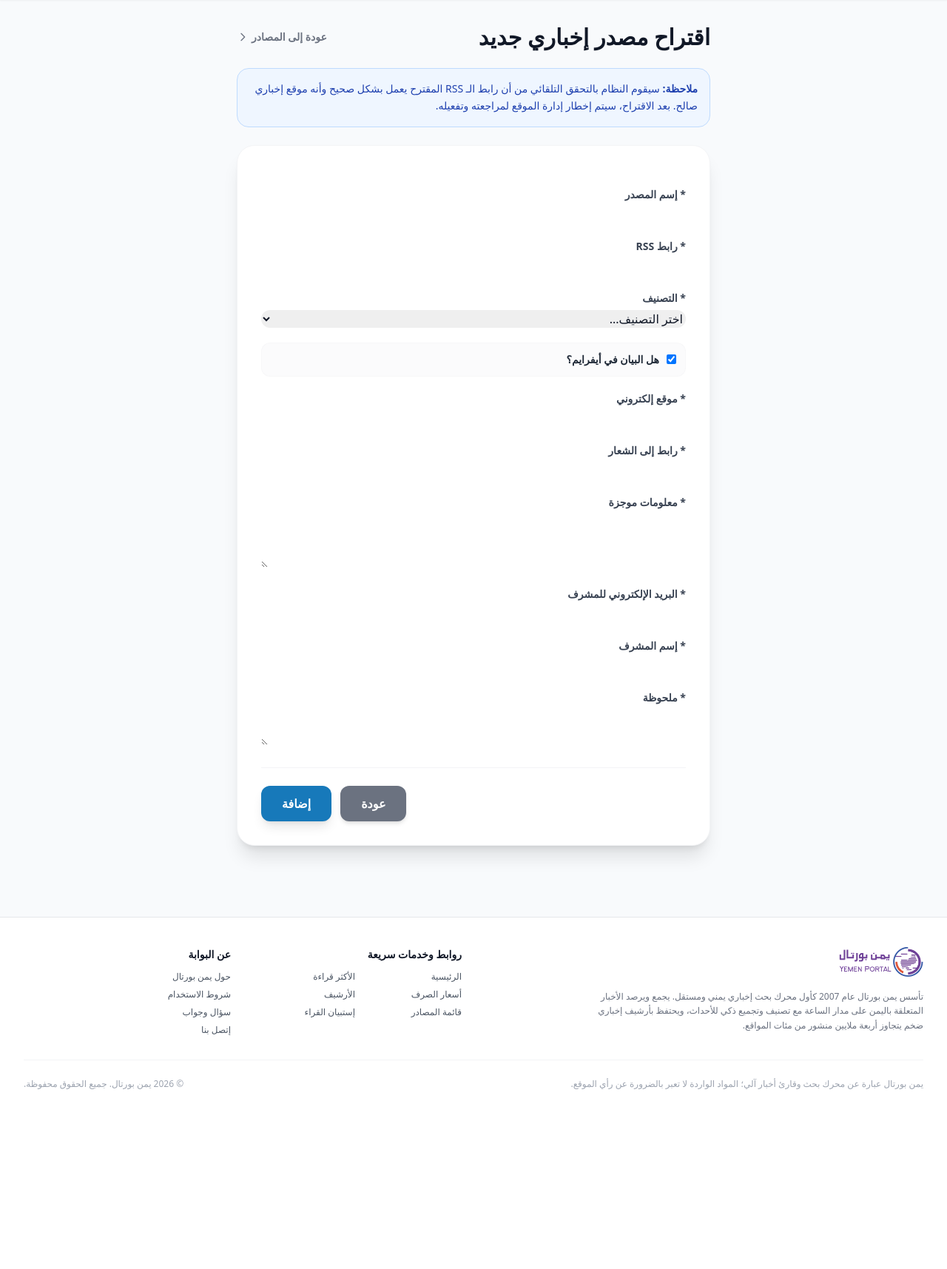
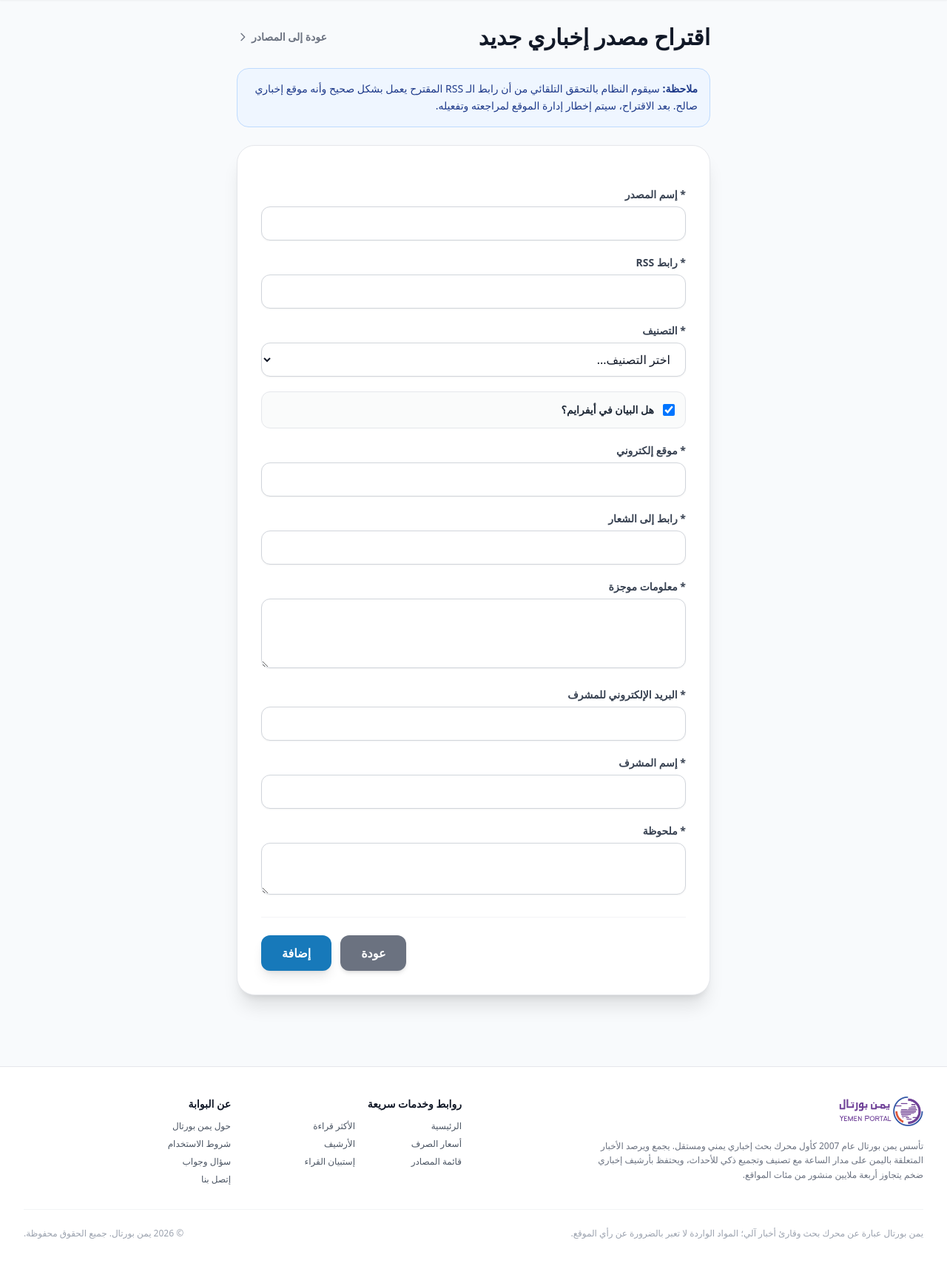
Before and after one commit to wsaqaf/yemenportal, a Django app: page /sources/suggest/ in a window 1280 px wide. Shown: the part 65-1780 px from the top of the page at 74% size. Before the commit the page ends 1537 px from the top, so only its background shows below. Run offline with Django 4.2, Linux system fonts and the light colour scheme; the visitor is signed in with stand-in values (Sample User, id 1); data that the repository does not hold is empty; parts of the project's set-up code (start-up, migrations or seed data) failed here and were passed over; some libraries are stand-ins or nearby versions.

Commit message:
Fix border, padding, and styling on source suggestion and source forms

```diff
--- a/apps/sources/forms.py
+++ b/apps/sources/forms.py
@@ -1,5 +1,21 @@
 from django import forms
 from .models import Source
+
+INPUT_CLASSES = (
+    'w-full px-4 py-2.5 rounded-xl border border-gray-300 dark:border-slate-600 '
+    'bg-white dark:bg-slate-700 text-gray-900 dark:text-slate-100 placeholder-gray-400 '
+    'shadow-sm focus:border-primary focus:ring-2 focus:ring-primary/20 focus:outline-none transition-all'
+)
+
+SELECT_CLASSES = (
+    'w-full px-4 py-2.5 rounded-xl border border-gray-300 dark:border-slate-600 '
+    'bg-white dark:bg-slate-700 text-gray-900 dark:text-slate-100 shadow-sm '
+    'focus:border-primary focus:ring-2 focus:ring-primary/20 focus:outline-none transition-all cursor-pointer'
+)
+
+CHECKBOX_CLASSES = (
+    'w-4 h-4 rounded border border-gray-300 dark:border-slate-600 text-primary focus:ring-primary cursor-pointer'
+)
 
 class SourceForm(forms.ModelForm):
     class Meta:
@@ -16,15 +32,15 @@
             'note'
         ]
         widgets = {
-            'name': forms.TextInput(attrs={'class': 'w-full rounded-xl border-gray-400 focus:border-primary focus:ring-primary'}),
-            'link': forms.URLInput(attrs={'class': 'w-full rounded-xl border-gray-400 focus:border-primary focus:ring-primary'}),
-            'website': forms.URLInput(attrs={'class': 'w-full rounded-xl border-gray-400 focus:border-primary focus:ring-primary'}),
-            'brief_info': forms.Textarea(attrs={'rows': 3, 'class': 'w-full rounded-xl border-gray-400 focus:border-primary focus:ring-primary'}),
-            'state': forms.Select(attrs={'class': 'w-full rounded-xl border-gray-400 focus:border-primary focus:ring-primary'}),
-            'approve_state': forms.Select(attrs={'class': 'w-full rounded-xl border-gray-400 focus:border-primary focus:ring-primary'}),
-            'iframe_flag': forms.CheckboxInput(attrs={'class': 'rounded text-primary focus:ring-primary'}),
-            'logo_url': forms.URLInput(attrs={'class': 'w-full rounded-xl border-gray-400 focus:border-primary focus:ring-primary'}),
-            'note': forms.Textarea(attrs={'rows': 2, 'class': 'w-full rounded-xl border-gray-400 focus:border-primary focus:ring-primary'}),
+            'name': forms.TextInput(attrs={'class': INPUT_CLASSES}),
+            'link': forms.URLInput(attrs={'class': INPUT_CLASSES}),
+            'website': forms.URLInput(attrs={'class': INPUT_CLASSES}),
+            'brief_info': forms.Textarea(attrs={'rows': 3, 'class': INPUT_CLASSES}),
+            'state': forms.Select(attrs={'class': SELECT_CLASSES}),
+            'approve_state': forms.Select(attrs={'class': SELECT_CLASSES}),
+            'iframe_flag': forms.CheckboxInput(attrs={'class': CHECKBOX_CLASSES}),
+            'logo_url': forms.URLInput(attrs={'class': INPUT_CLASSES}),
+            'note': forms.Textarea(attrs={'rows': 2, 'class': INPUT_CLASSES}),
         }
         labels = {
             'name': 'اسم المصدر',
@@ -51,7 +67,7 @@
     source_type = forms.ChoiceField(
         choices=SOURCE_TYPE_CHOICES,
         label='التصنيف',
-        widget=forms.Select(attrs={'class': 'w-full rounded-xl border-gray-400 focus:border-primary focus:ring-primary'})
+        widget=forms.Select(attrs={'class': SELECT_CLASSES})
     )
 
     class Meta:
@@ -69,15 +85,15 @@
             'note'
         ]
         widgets = {
-            'name': forms.TextInput(attrs={'class': 'w-full rounded-xl border-gray-400 focus:border-primary focus:ring-primary'}),
-            'link': forms.URLInput(attrs={'class': 'w-full rounded-xl border-gray-400 focus:border-primary focus:ring-primary'}),
-            'iframe_flag': forms.CheckboxInput(attrs={'class': 'rounded text-primary focus:ring-primary'}),
-            'website': forms.URLInput(attrs={'class': 'w-full rounded-xl border-gray-400 focus:border-primary focus:ring-primary'}),
-            'logo_url': forms.URLInput(attrs={'class': 'w-full rounded-xl border-gray-400 focus:border-primary focus:ring-primary'}),
-            'brief_info': forms.Textarea(attrs={'rows': 3, 'class': 'w-full rounded-xl border-gray-400 focus:border-primary focus:ring-primary'}),
-            'admin_email': forms.EmailInput(attrs={'class': 'w-full rounded-xl border-gray-400 focus:border-primary focus:ring-primary'}),
-            'admin_name': forms.TextInput(attrs={'class': 'w-full rounded-xl border-gray-400 focus:border-primary focus:ring-primary'}),
-            'note': forms.Textarea(attrs={'rows': 2, 'class': 'w-full rounded-xl border-gray-400 focus:border-primary focus:ring-primary'}),
+            'name': forms.TextInput(attrs={'class': INPUT_CLASSES}),
+            'link': forms.URLInput(attrs={'class': INPUT_CLASSES}),
+            'iframe_flag': forms.CheckboxInput(attrs={'class': CHECKBOX_CLASSES}),
+            'website': forms.URLInput(attrs={'class': INPUT_CLASSES}),
+            'logo_url': forms.URLInput(attrs={'class': INPUT_CLASSES}),
+            'brief_info': forms.Textarea(attrs={'rows': 3, 'class': INPUT_CLASSES}),
+            'admin_email': forms.EmailInput(attrs={'class': INPUT_CLASSES}),
+            'admin_name': forms.TextInput(attrs={'class': INPUT_CLASSES}),
+            'note': forms.Textarea(attrs={'rows': 2, 'class': INPUT_CLASSES}),
         }
         labels = {
             'name': 'إسم المصدر',
--- a/templates/sources/suggest_form.html
+++ b/templates/sources/suggest_form.html
@@ -9,28 +9,27 @@
 
     <!-- Header -->
     <div class="mb-6 flex items-center justify-between">
-        <h1 class="text-3xl font-extrabold text-gray-900">اقتراح مصدر إخباري جديد</h1>
-        <a href="{% url 'sources:source_list' %}" class="text-sm font-bold text-gray-500 hover:text-primary transition-colors flex items-center gap-1">
+        <h1 class="text-3xl font-black text-gray-900 dark:text-white">اقتراح مصدر إخباري جديد</h1>
+        <a href="{% url 'sources:source_list' %}" class="text-sm font-bold text-gray-500 dark:text-slate-400 hover:text-primary dark:hover:text-primary transition-colors flex items-center gap-1">
             <span>عودة إلى المصادر</span>
             <svg class="w-4 h-4" fill="none" stroke="currentColor" viewBox="0 0 24 24"><path stroke-linecap="round" stroke-linejoin="round" stroke-width="2" d="M9 5l7 7-7 7"></path></svg>
         </a>
     </div>
 
     <!-- Alert / Message -->
-    <div class="bg-blue-50 border border-blue-200 text-blue-800 rounded-2xl p-4 mb-6 text-sm leading-relaxed">
+    <div class="bg-blue-50 dark:bg-blue-950/40 border border-blue-200 dark:border-blue-900/60 text-blue-900 dark:text-blue-300 rounded-2xl p-4 mb-6 text-sm leading-relaxed">
         <strong>ملاحظة:</strong>
         سيقوم النظام بالتحقق التلقائي من أن رابط الـ RSS المقترح يعمل بشكل صحيح وأنه موقع إخباري صالح. بعد الاقتراح، سيتم إخطار إدارة الموقع لمراجعته وتفعيله.
     </div>
 
     <!-- Form Card -->
-    <div class="bg-white rounded-3xl shadow-xl border border-gray-100 p-8">
+    <div class="bg-white dark:bg-slate-800 rounded-3xl shadow-xl border border-gray-200 dark:border-slate-700 p-8 transition-colors">
         <form method="POST" class="space-y-6">
             {% csrf_token %}
 
-            <!-- Custom Styled Fields to match the user's screenshot exactly -->
             <div class="space-y-5">
                 <div>
-                    <label class="block text-sm font-bold text-gray-700 mb-1.5">* إسم المصدر</label>
+                    <label class="block text-sm font-bold text-gray-700 dark:text-slate-200 mb-1.5">* إسم المصدر</label>
                     {{ form.name }}
                     {% if form.name.errors %}
                         <p class="text-red-500 text-xs mt-1">{{ form.name.errors.0 }}</p>
@@ -38,7 +37,7 @@
                 </div>
 
                 <div>
-                    <label class="block text-sm font-bold text-gray-700 mb-1.5">* رابط RSS</label>
+                    <label class="block text-sm font-bold text-gray-700 dark:text-slate-200 mb-1.5">* رابط RSS</label>
                     {{ form.link }}
                     {% if form.link.errors %}
                         <p class="text-red-500 text-xs mt-1">{{ form.link.errors.0 }}</p>
@@ -46,20 +45,20 @@
                 </div>
 
                 <div>
-                    <label class="block text-sm font-bold text-gray-700 mb-1.5">* التصنيف</label>
+                    <label class="block text-sm font-bold text-gray-700 dark:text-slate-200 mb-1.5">* التصنيف</label>
                     {{ form.source_type }}
                     {% if form.source_type.errors %}
                         <p class="text-red-500 text-xs mt-1">{{ form.source_type.errors.0 }}</p>
                     {% endif %}
                 </div>
 
-                <div class="flex items-center gap-2.5 bg-gray-50/70 p-3 rounded-xl border border-gray-100/50">
+                <div class="flex items-center gap-3 bg-gray-50/80 dark:bg-slate-700/50 p-3.5 rounded-xl border border-gray-200 dark:border-slate-600">
                     {{ form.iframe_flag }}
-                    <label for="{{ form.iframe_flag.id_for_label }}" class="text-sm font-bold text-gray-800 cursor-pointer">هل البيان في أيفرايم؟</label>
+                    <label for="{{ form.iframe_flag.id_for_label }}" class="text-sm font-bold text-gray-800 dark:text-slate-200 cursor-pointer">هل البيان في أيفرايم؟</label>
                 </div>
 
                 <div>
-                    <label class="block text-sm font-bold text-gray-700 mb-1.5">* موقع إلكتروني</label>
+                    <label class="block text-sm font-bold text-gray-700 dark:text-slate-200 mb-1.5">* موقع إلكتروني</label>
                     {{ form.website }}
                     {% if form.website.errors %}
                         <p class="text-red-500 text-xs mt-1">{{ form.website.errors.0 }}</p>
@@ -67,7 +66,7 @@
                 </div>
 
                 <div>
-                    <label class="block text-sm font-bold text-gray-700 mb-1.5">* رابط إلى الشعار</label>
+                    <label class="block text-sm font-bold text-gray-700 dark:text-slate-200 mb-1.5">* رابط إلى الشعار</label>
                     {{ form.logo_url }}
                     {% if form.logo_url.errors %}
                         <p class="text-red-500 text-xs mt-1">{{ form.logo_url.errors.0 }}</p>
@@ -75,7 +74,7 @@
                 </div>
 
                 <div>
-                    <label class="block text-sm font-bold text-gray-700 mb-1.5">* معلومات موجزة</label>
+                    <label class="block text-sm font-bold text-gray-700 dark:text-slate-200 mb-1.5">* معلومات موجزة</label>
                     {{ form.brief_info }}
                     {% if form.brief_info.errors %}
                         <p class="text-red-500 text-xs mt-1">{{ form.brief_info.errors.0 }}</p>
@@ -83,7 +82,7 @@
                 </div>
 
                 <div>
-                    <label class="block text-sm font-bold text-gray-700 mb-1.5">* البريد الإلكتروني للمشرف</label>
+                    <label class="block text-sm font-bold text-gray-700 dark:text-slate-200 mb-1.5">* البريد الإلكتروني للمشرف</label>
                     {{ form.admin_email }}
                     {% if form.admin_email.errors %}
                         <p class="text-red-500 text-xs mt-1">{{ form.admin_email.errors.0 }}</p>
@@ -91,7 +90,7 @@
                 </div>
 
                 <div>
-                    <label class="block text-sm font-bold text-gray-700 mb-1.5">* إسم المشرف</label>
+                    <label class="block text-sm font-bold text-gray-700 dark:text-slate-200 mb-1.5">* إسم المشرف</label>
                     {{ form.admin_name }}
                     {% if form.admin_name.errors %}
                         <p class="text-red-500 text-xs mt-1">{{ form.admin_name.errors.0 }}</p>
@@ -99,7 +98,7 @@
                 </div>
 
                 <div>
-                    <label class="block text-sm font-bold text-gray-700 mb-1.5">* ملحوظة</label>
+                    <label class="block text-sm font-bold text-gray-700 dark:text-slate-200 mb-1.5">* ملحوظة</label>
                     {{ form.note }}
                     {% if form.note.errors %}
                         <p class="text-red-500 text-xs mt-1">{{ form.note.errors.0 }}</p>
@@ -107,12 +106,12 @@
                 </div>
             </div>
 
-            <!-- Action buttons (Matches screenshot color layout) -->
-            <div class="flex items-center justify-end gap-3 pt-6 border-t border-gray-100">
-                <a href="{% url 'sources:source_list' %}" class="px-7 py-3 bg-gray-500 hover:bg-gray-600 text-white font-bold rounded-xl shadow-md transition-colors">
+            <!-- Action buttons -->
+            <div class="flex items-center justify-end gap-3 pt-6 border-t border-gray-100 dark:border-slate-700">
+                <a href="{% url 'sources:source_list' %}" class="px-7 py-3 bg-gray-500 hover:bg-gray-600 text-white font-bold rounded-xl shadow-md transition-colors cursor-pointer">
                     عودة
                 </a>
-                <button type="submit" class="px-7 py-3 bg-primary hover:bg-blue-700 text-white font-bold rounded-xl shadow-lg transition-all transform hover:-translate-y-0.5">
+                <button type="submit" class="px-7 py-3 bg-primary hover:bg-blue-700 text-white font-bold rounded-xl shadow-lg transition-all transform hover:-translate-y-0.5 cursor-pointer">
                     إضافة
                 </button>
             </div>
```
